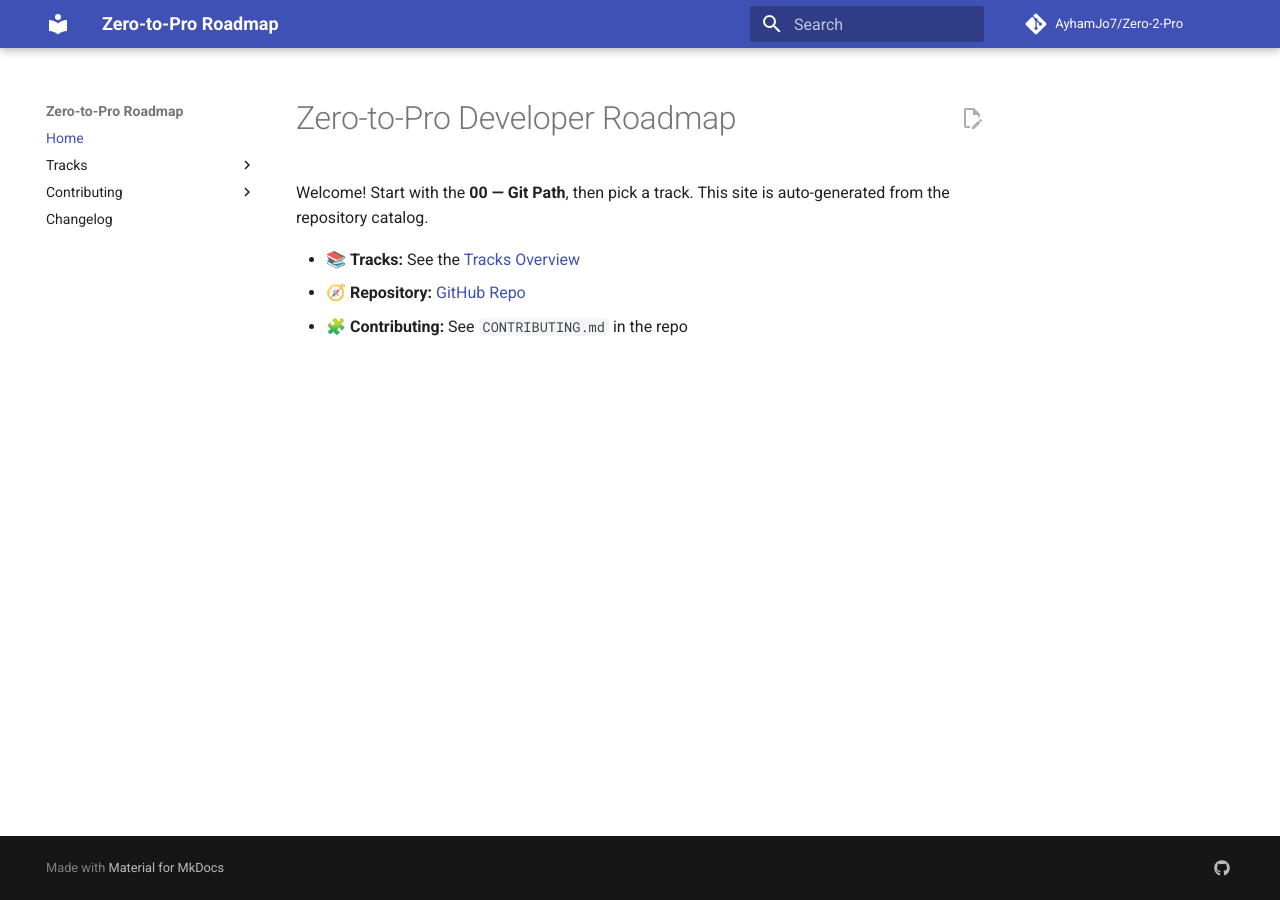
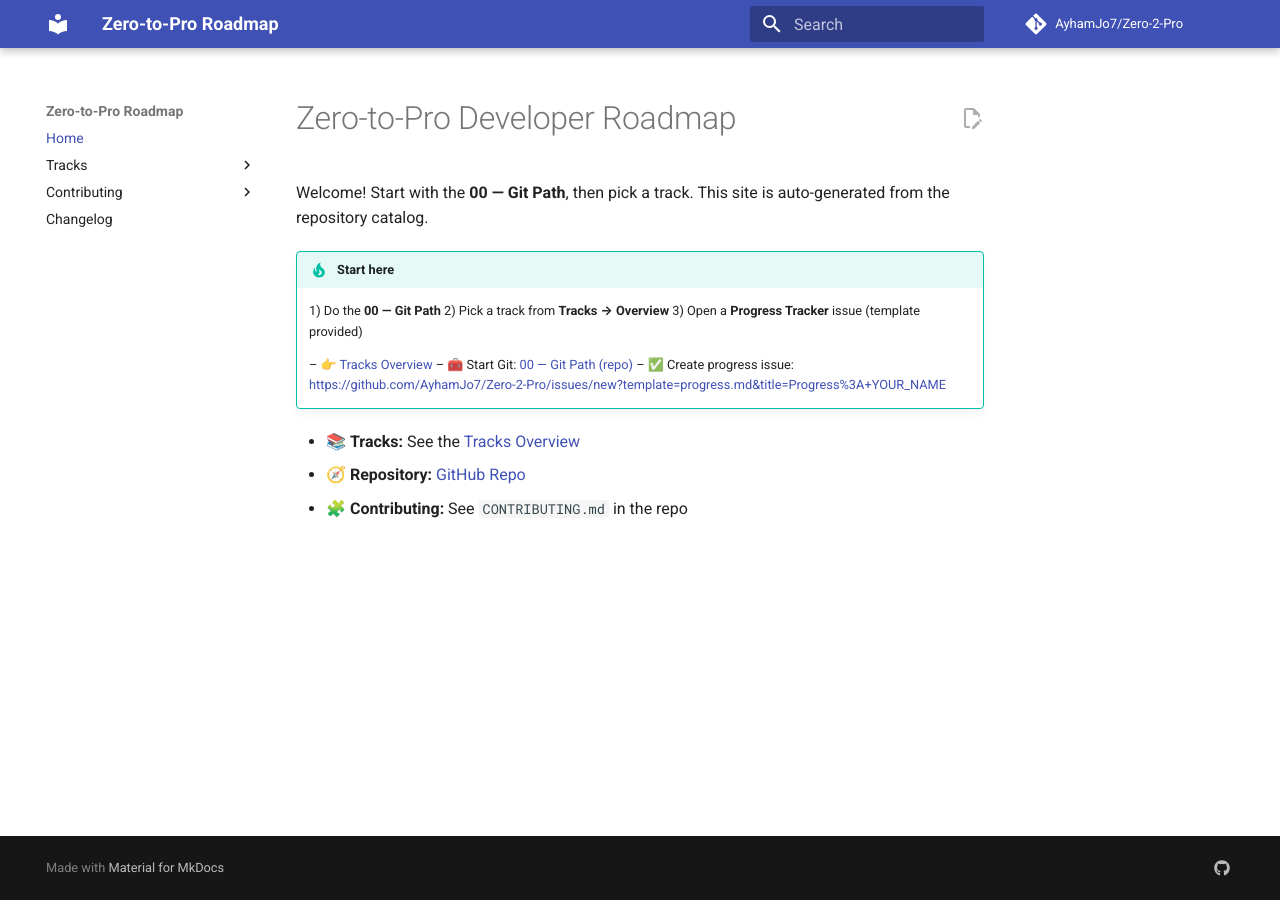
Before and after one commit to AyhamJo7/Zero-2-Pro, an MkDocs documentation site: the page built from docs/index.md, in a window 1280 px wide. Built offline with MkDocs 1.6.1 and Material for MkDocs 9.7.7, drawn with Linux system fonts in a browser that asks for light colours; comment, search, counter and statistics services are not loaded.

Commit message:
Start Here banner

```diff
--- a/docs/index.md
+++ b/docs/index.md
@@ -3,6 +3,16 @@
 Welcome! Start with the **00 — Git Path**, then pick a track.
 This site is auto-generated from the repository catalog.
 
+!!! tip "Start here"
+    1) Do the **00 — Git Path**
+    2) Pick a track from **Tracks → Overview**
+    3) Open a **Progress Tracker** issue (template provided)
+
+    – 👉 [Tracks Overview](tracks/index.md)
+    – 🧰 Start Git: [00 — Git Path (repo)](https://github.com/AyhamJo7/Zero-2-Pro/tree/main/00-git-path)
+    – ✅ Create progress issue:
+      <https://github.com/AyhamJo7/Zero-2-Pro/issues/new?template=progress.md&title=Progress%3A+YOUR_NAME>
+
 - 📚 **Tracks:** See the [Tracks Overview](tracks/index.md)
 - 🧭 **Repository:** [GitHub Repo](https://github.com/AyhamJo7/Zero-2-Pro)
 - 🧩 **Contributing:** See `CONTRIBUTING.md` in the repo
```
